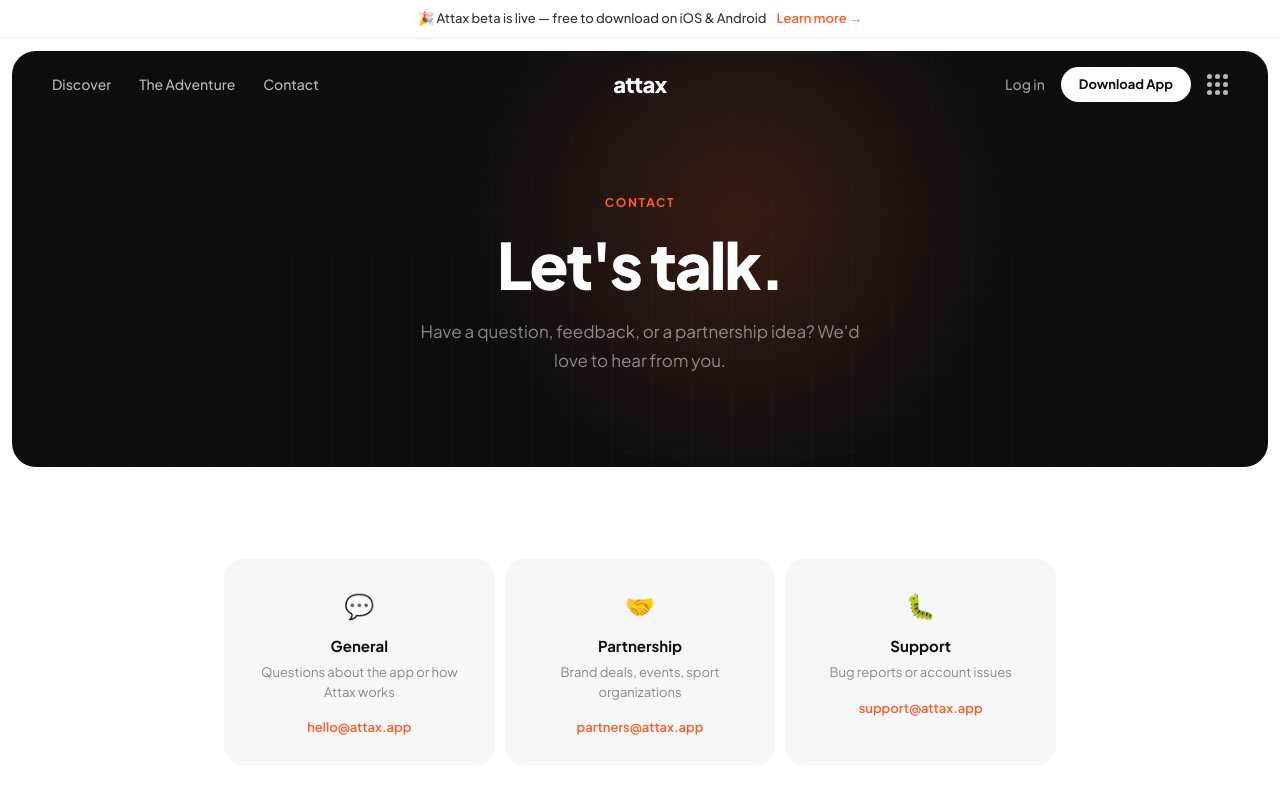
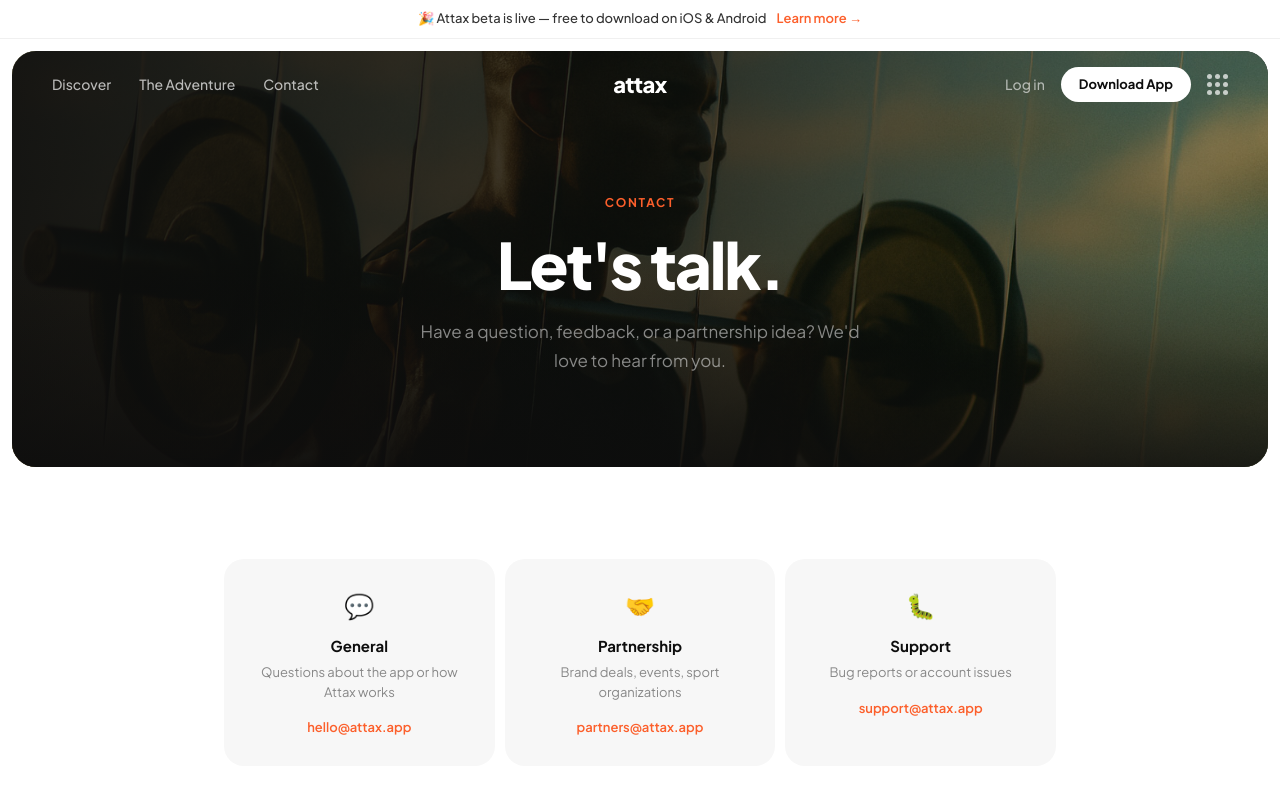
Before and after one commit to bombolechien-stack/attax-web, a Next.js app: page /contact in a window 1280 px wide. Shown: the top 800 px of the page. Built offline with nearby package versions, Linux system fonts and the light colour scheme.

Commit message:
fix: warmup.jpg in discover hero, strength.jpg in contact hero

```diff
--- a/src/app/contact/page.tsx
+++ b/src/app/contact/page.tsx
@@ -27,18 +27,20 @@
           flexDirection: "column",
           overflow: "hidden",
         }}>
-          {/* Orange glow */}
+          <Image
+            src="/images/strength.jpg"
+            alt="Contact Attax"
+            fill
+            style={{ objectFit: "cover", objectPosition: "center 30%" }}
+            priority
+          />
           <div style={{
-            position: "absolute", left: "30%", top: "-20%",
-            width: "700px", height: "500px", borderRadius: "50%",
-            background: "radial-gradient(circle, rgba(252,95,43,0.18) 0%, transparent 65%)",
-            pointerEvents: "none",
+            position: "absolute", inset: 0,
+            background: "linear-gradient(to right, rgba(13,13,13,0.95) 0%, rgba(13,13,13,0.75) 55%, rgba(13,13,13,0.3) 100%)",
           }} />
-          {/* Grid pattern */}
           <div style={{
-            position: "absolute", inset: 0, pointerEvents: "none", opacity: 0.03,
-            backgroundImage: "linear-gradient(rgba(255,255,255,0.5) 1px, transparent 1px), linear-gradient(90deg, rgba(255,255,255,0.5) 1px, transparent 1px)",
-            backgroundSize: "40px 40px",
+            position: "absolute", inset: 0,
+            background: "linear-gradient(to top, rgba(13,13,13,0.8) 0%, transparent 50%)",
           }} />
 
           {/* ── Navbar ── */}
--- a/src/app/discover/page.tsx
+++ b/src/app/discover/page.tsx
@@ -45,7 +45,7 @@
         }}>
           {/* Background image */}
           <Image
-            src="/images/strength.jpg"
+            src="/images/warmup.jpg"
             alt="Discover Attax"
             fill
             style={{ objectFit: "cover", objectPosition: "center 30%" }}
```
